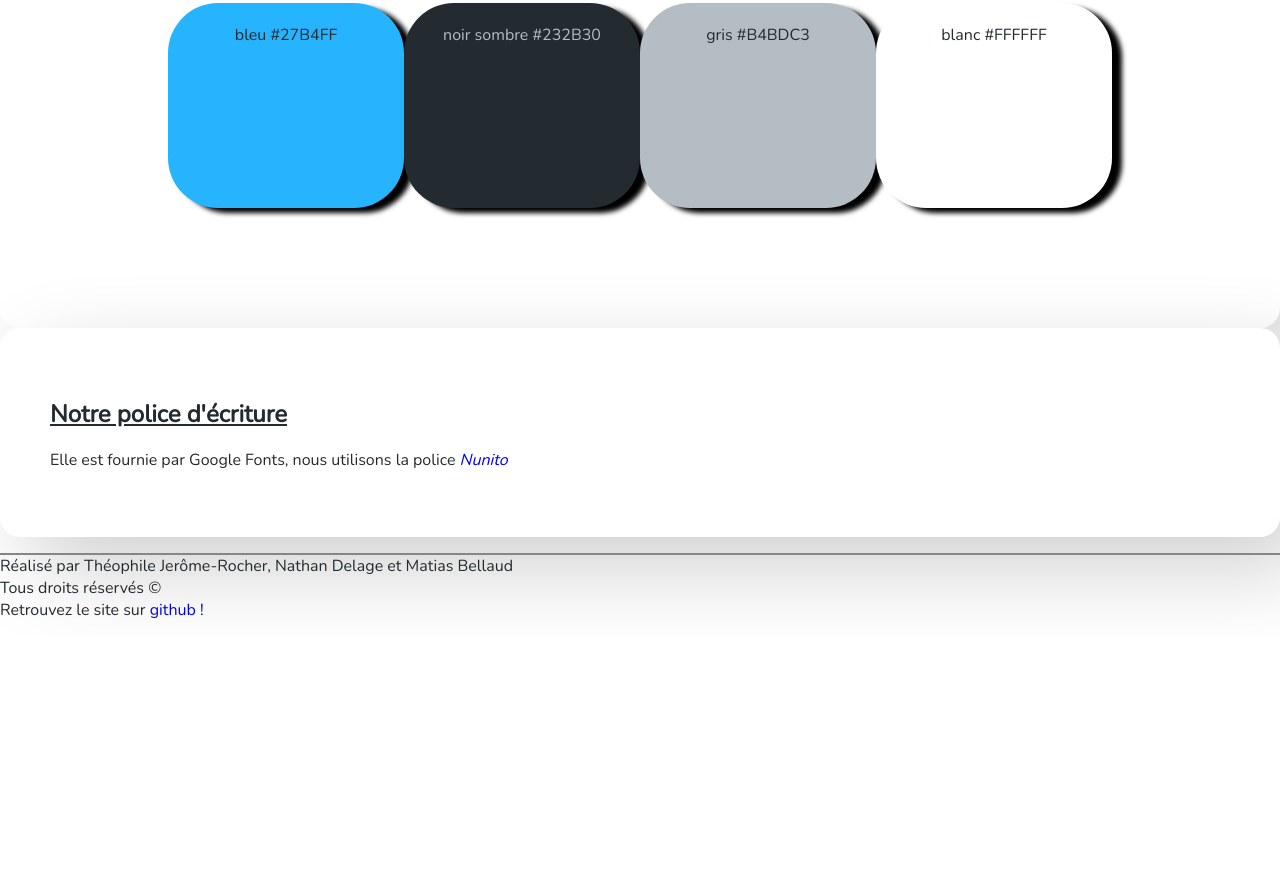
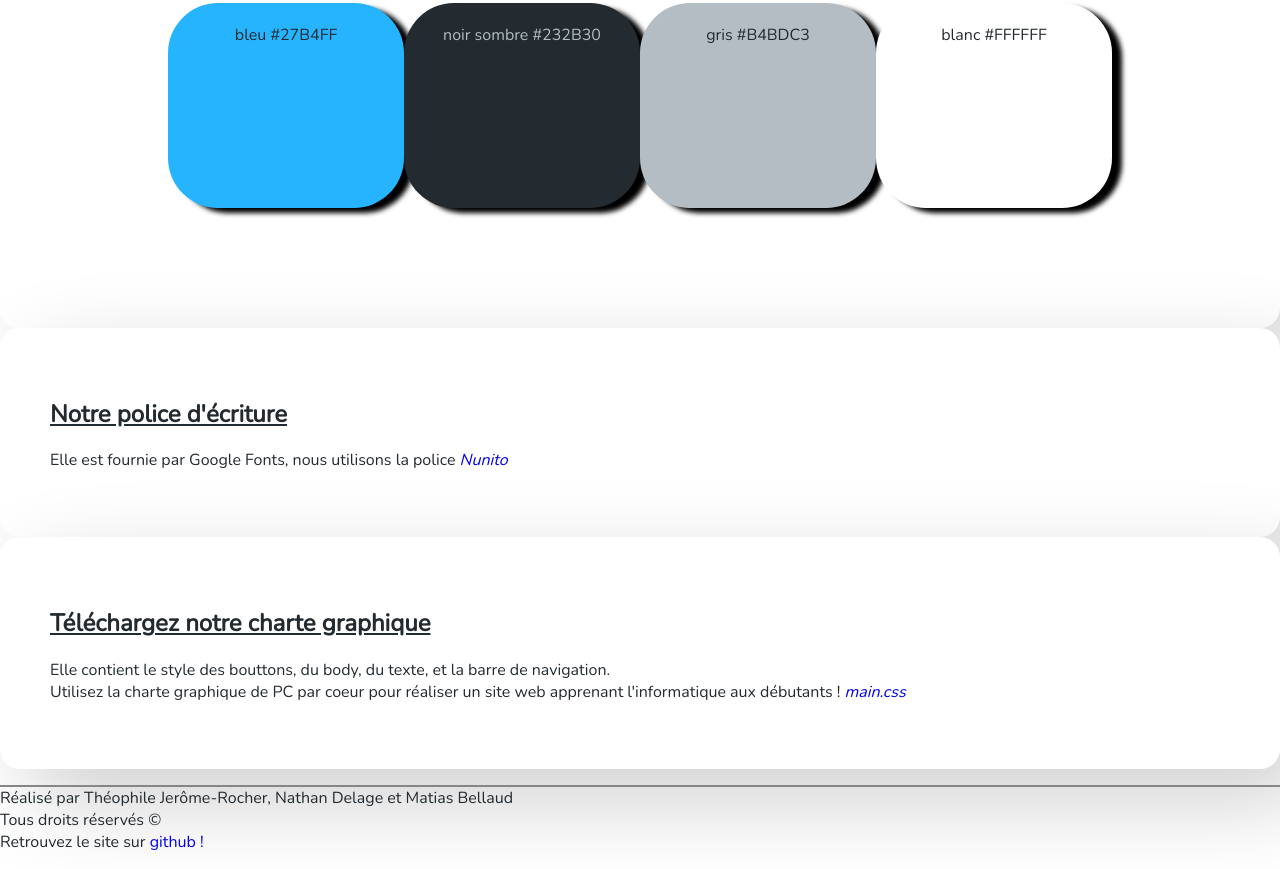
Before and after one commit to Tifiloow/parcoeur, a plain HTML site: page chartegraphique.html in a window 1280 px wide. Shown: the part 291-1160 px from the top of the page. Before the commit the page ends 928 px from the top, so only its background shows below. Drawn offline with nearby package versions, Linux system fonts and the light colour scheme.

Commit message:
Update chartegraphique.html

```diff
--- a/chartegraphique.html
+++ b/chartegraphique.html
@@ -54,6 +54,14 @@
       <p>Elle est fournie par Google Fonts, nous utilisons la police <a
           href="https://fonts.google.com/specimen/Nunito"><em>Nunito</em></a></p>
     </section>
+
+    <section class="card" id="download">
+      <h2>Téléchargez notre charte graphique</h2>
+      <p>Elle contient le style des bouttons, du body, du texte, et la barre de navigation.<br>
+        Utilisez la charte graphique de PC par coeur pour réaliser un site web apprenant l'informatique aux débutants !
+        <a
+          href="https://github.com/Tifiloow/parcoeur/blob/master/css/main.css"><em>main.css</em></a></p>
+    </section>
   </article>
 
   <!--pied de page-->
```
